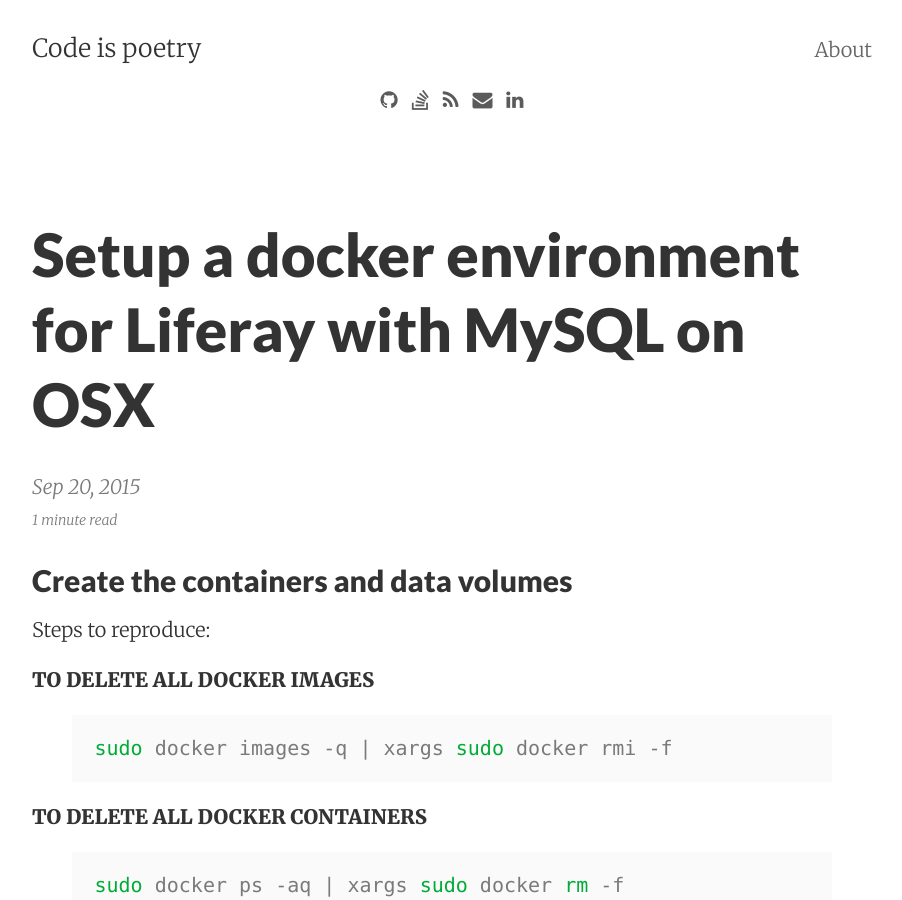
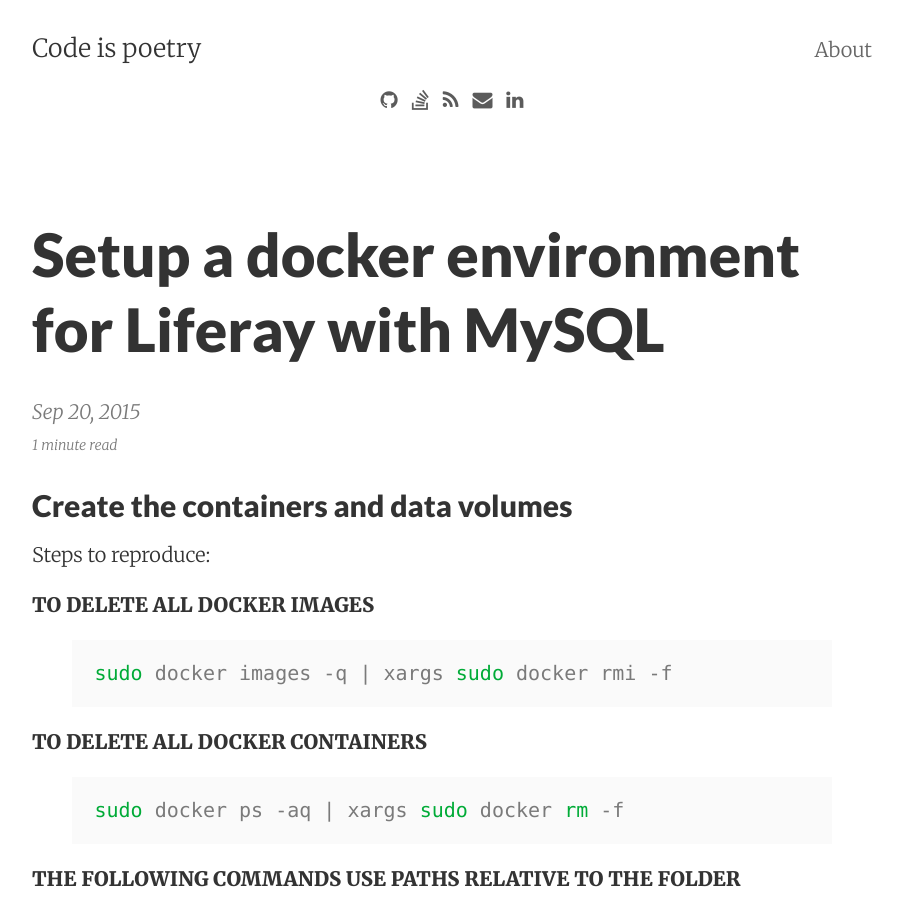
Before and after one commit to jihedamine/jihedamine.github.io, a Jekyll site: the page built from _posts/2015-09-20-docker-liferay.md, in a window 1280 px wide and 900 px high. Shown: the whole window, without its empty margins (188-1090 px from the left). Built offline with Jekyll 4.4.1, drawn with Linux system fonts in a browser that asks for light colours; nearby versions of some CDN libraries; comment, search, counter and statistics services are not loaded.

Commit message:
Removed OSX in post title

```diff
--- a/_posts/2015-09-20-docker-liferay-osx.md
+++ b/_posts/2015-09-20-docker-liferay.md
@@ -1,12 +1,12 @@
 ---
-title: "Setup a docker environment for Liferay with MySQL on OSX"
-description: "How to setup a docker environment for Liferay with MySQL on OSX"
+title: "Setup a docker environment for Liferay with MySQL"
+description: "How to setup a docker environment for Liferay with MySQL"
 layout: post
 comments: true
 date: 2015-09-20
 categories:
-permalink: "docker-liferay-osx"
-tags: [docker, liferay, osx]
+permalink: "docker-liferay"
+tags: [docker, liferay]
 ---
 ##Create the containers and data volumes
 Steps to reproduce:
```
